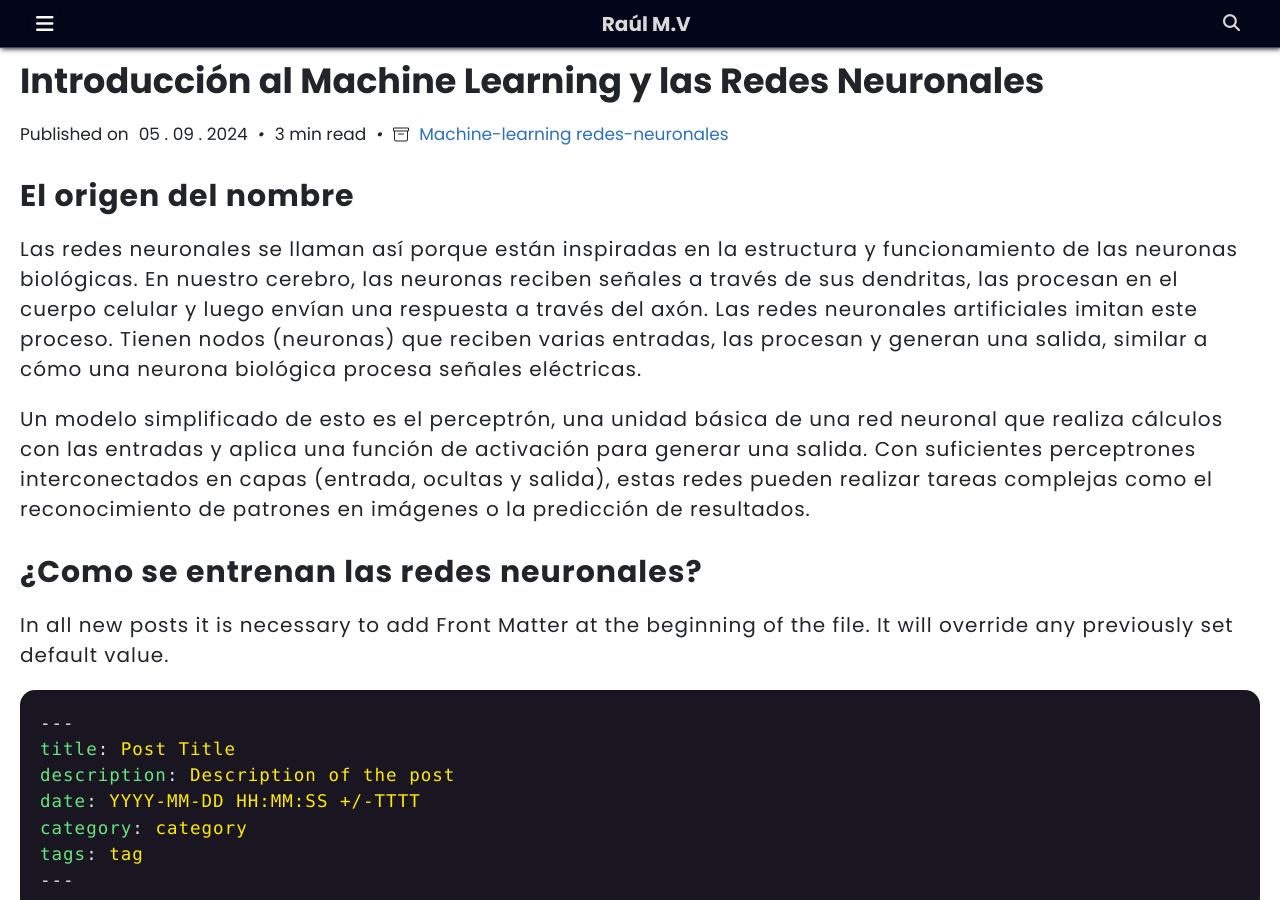
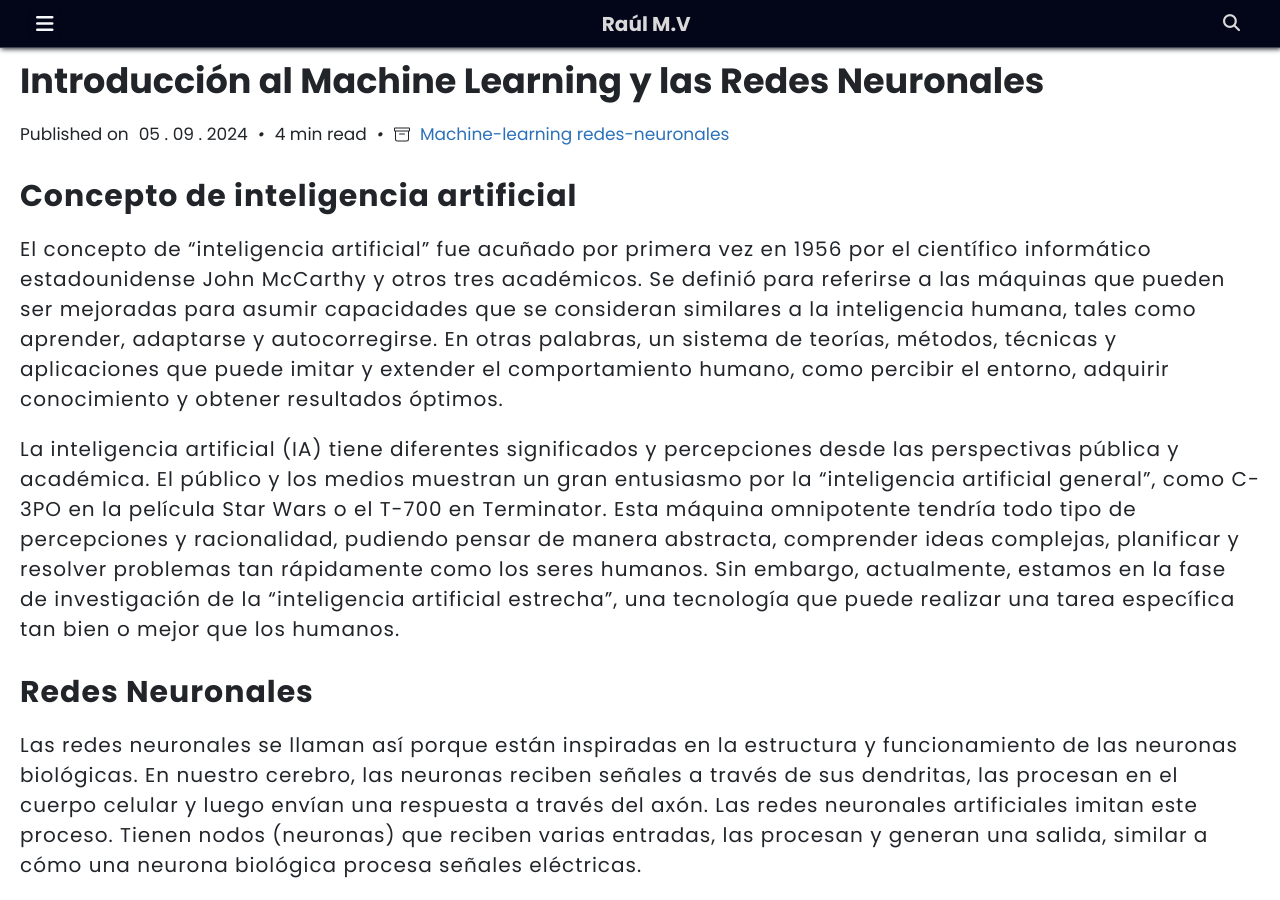
Before and after one commit to raomv/MyClassNotes2, a Jekyll site: the page built from _posts/2024-09-05-introduccion-machine-learning-.md, in a window 1280 px wide and 900 px high. Built offline with Jekyll 4.4.1, drawn with Linux system fonts in a browser that asks for light colours; the table of contents is made by our own code.

Commit message:
primera prueba post

````diff
--- a/_posts/2024-09-05-introduccion-machine-learning-.md
+++ b/_posts/2024-09-05-introduccion-machine-learning-.md
@@ -8,15 +8,25 @@ tags:
   - jekyll
 ---
 
-## El origen del nombre
+## Concepto de inteligencia artificial
+
+El concepto de "inteligencia artificial" fue acuñado por primera vez en 1956 por el científico informático estadounidense John McCarthy y otros tres académicos. Se definió para referirse a las máquinas que pueden ser mejoradas para asumir capacidades que se consideran similares a la inteligencia humana, tales como aprender, adaptarse y autocorregirse. En otras palabras, un sistema de teorías, métodos, técnicas y aplicaciones que puede imitar y extender el comportamiento humano, como percibir el entorno, adquirir conocimiento y obtener resultados óptimos.
+
+La inteligencia artificial (IA) tiene diferentes significados y percepciones desde las perspectivas pública y académica. El público y los medios muestran un gran entusiasmo por la "inteligencia artificial general", como C-3PO en la película Star Wars o el T-700 en Terminator. Esta máquina omnipotente tendría todo tipo de percepciones y racionalidad, pudiendo pensar de manera abstracta, comprender ideas complejas, planificar y resolver problemas tan rápidamente como los seres humanos. Sin embargo, actualmente, estamos en la fase de investigación de la "inteligencia artificial estrecha", una tecnología que puede realizar una tarea específica tan bien o mejor que los humanos.
+
+## Redes Neuronales
 
 Las redes neuronales se llaman así porque están inspiradas en la estructura y funcionamiento de las neuronas biológicas. En nuestro cerebro, las neuronas reciben señales a través de sus dendritas, las procesan en el cuerpo celular y luego envían una respuesta a través del axón. Las redes neuronales artificiales imitan este proceso. Tienen nodos (neuronas) que reciben varias entradas, las procesan y generan una salida, similar a cómo una neurona biológica procesa señales eléctricas.
 
 Un modelo simplificado de esto es el perceptrón, una unidad básica de una red neuronal que realiza cálculos con las entradas y aplica una función de activación para generar una salida. Con suficientes perceptrones interconectados en capas (entrada, ocultas y salida), estas redes pueden realizar tareas complejas como el reconocimiento de patrones en imágenes o la predicción de resultados.
 
+![Image](assets/img/2024-09-05-introduccion-machine-learning-1.jpg)
+
+![Image](assets/img/2024-09-05-introduccion-machine-learning-2.jpg)
+
 ## ¿Como se entrenan las redes neuronales?
 
-In all new posts it is necessary to add Front Matter at the beginning of the file. It will override any previously set default value.
+
 
 ```yaml
 ---
````
Also changed, not shown: assets/img/_posts/2024-09-05-introduccion-machine-learning-1.jpg (added), assets/img/_posts/2024-09-05-introduccion-machine-learning-2.jpg (added).
